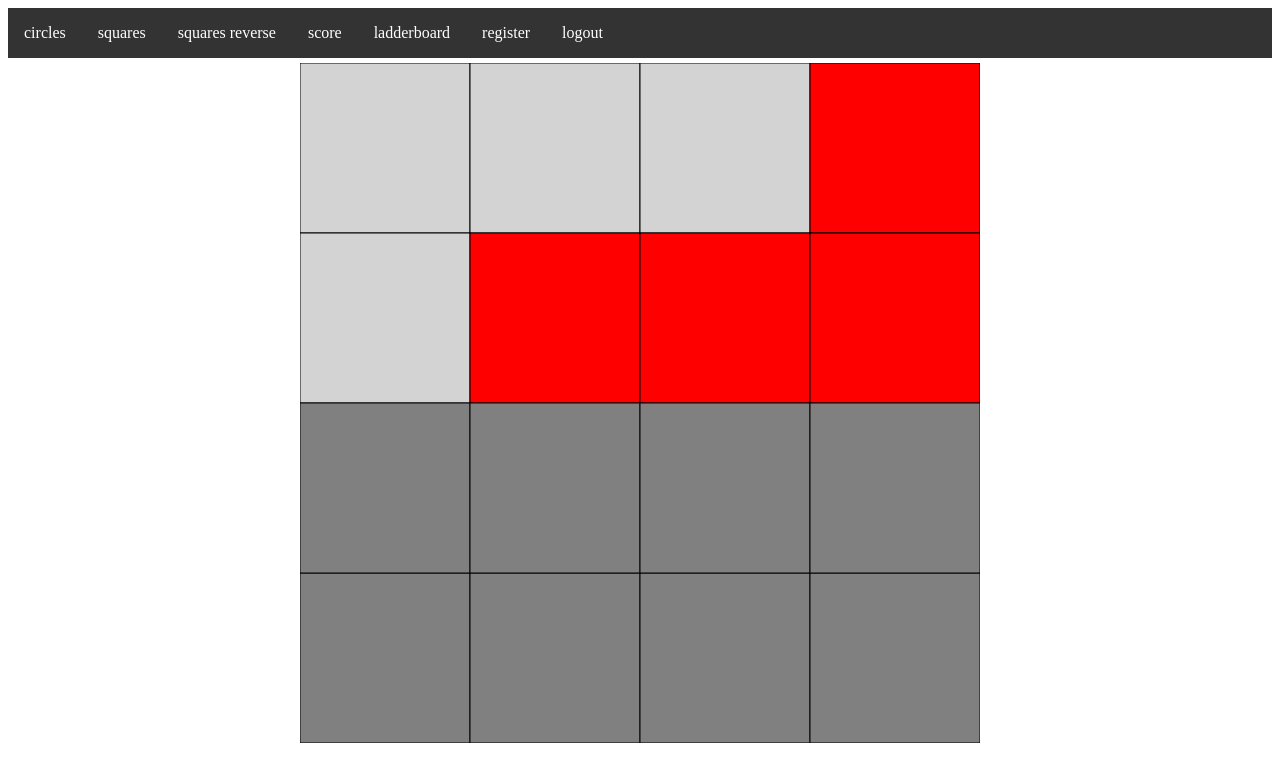
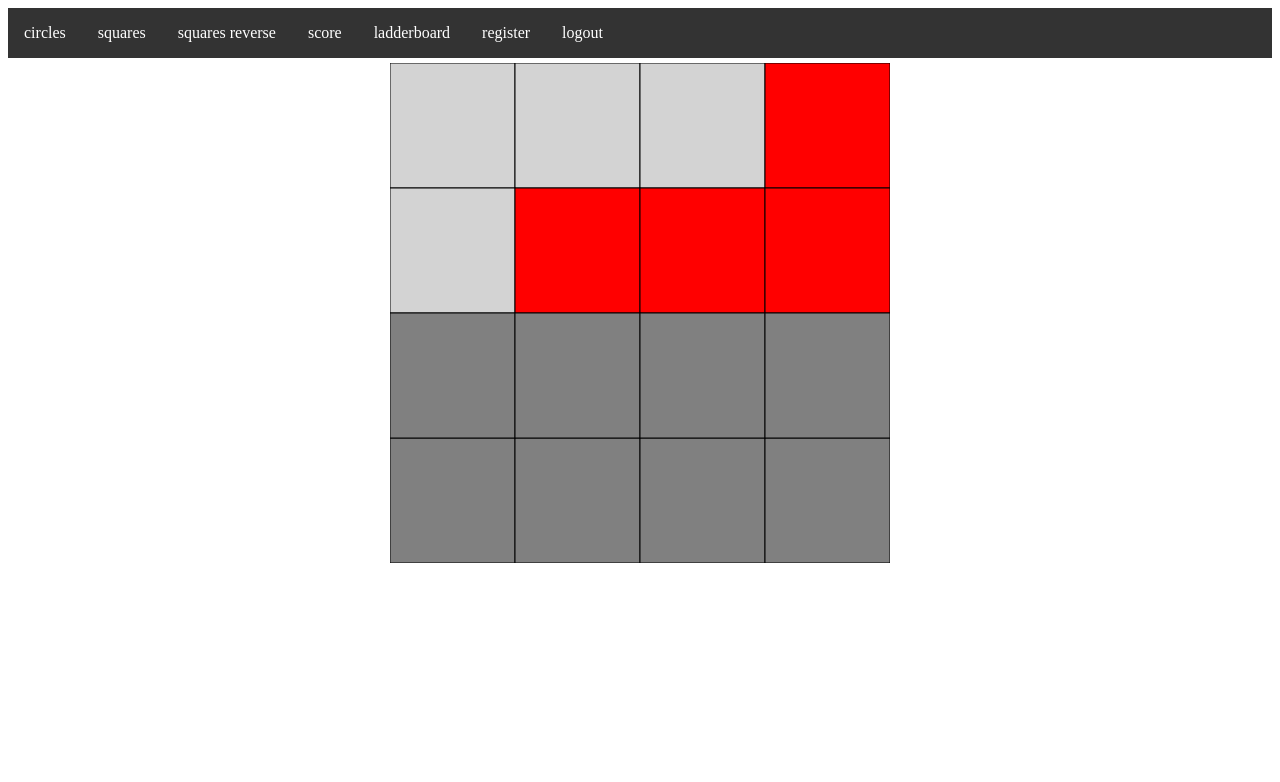
Before and after one commit to lukalajovic12/ll_memory_game, an Angular app in the folder frontend/: page /squares-reverse in a window 1280 px wide. Both pictures are taken after a click on the button "start game". Shown: the top 782 px of the page. Built offline with nearby package versions, Linux system fonts and the light colour scheme.

Commit message:
this is better

```diff
--- a/frontend/src/app/circle-memory/circle-memory.component.html
+++ b/frontend/src/app/circle-memory/circle-memory.component.html
@@ -5,8 +5,8 @@
 [points]="points"
 [startGame]="startGame"
 [showData]="showDataCanvas">
-<svg [attr.width]="windowSize.width"
-[attr.height]="windowSize.height" class="svg_canvas" *ngIf="showGameCanvas" [@fadeInOut]>
+<svg [attr.width]="windowSize"
+[attr.height]="windowSize" class="svg_canvas" *ngIf="showGameCanvas" [@fadeInOut]>
     <line *ngFor="let l of generateLines()" [attr.x1]="l.x1" [attr.x2]="l.x2" [attr.y1]="l.y1" [attr.y2]="l.y2" style="stroke:black;stroke-width:2"  />
     <circle class="game_circle"
      *ngFor="let c of circles; let i = index"
--- a/frontend/src/app/circle-memory/circle-memory.component.ts
+++ b/frontend/src/app/circle-memory/circle-memory.component.ts
@@ -111,10 +111,10 @@ export class CircleMemoryComponent extends GameBase {
       sq.push(i);
     }
     let shuffledNumbers = sq.sort((a, b) => 0.5 - Math.random());
-    this.radius = Math.max(this.windowSize.width/(Math.max(this.numberOfCircles,8))-10,10);
+    this.radius = Math.max(this.windowSize/(Math.max(this.numberOfCircles,8))-10,10);
     for(let i=0;i<this.numberOfCircles;i++){
-     let xx = i*(this.windowSize.width/this.numberOfCircles )+5*this.radius/8;
-     let yy = Math.floor(this.radius*2+Math.random() * ((this.windowSize.height-this.radius)-2*this.radius*2));
+     let xx = i*(this.windowSize/this.numberOfCircles )+5*this.radius/8;
+     let yy = Math.floor(this.radius*2+Math.random() * ((this.windowSize-this.radius)-2*this.radius*2));
       let c:SVGCircle = {x:xx,y:yy};
       this.circles.push(c);
       let nu:SVGNumber = {x:xx,y:yy,n:shuffledNumbers[i]};
--- a/frontend/src/app/game-base.ts
+++ b/frontend/src/app/game-base.ts
@@ -17,7 +17,7 @@ export abstract class GameBase implements OnInit {
   protected lives = 0;
   protected points = 0;
 
-  protected windowSize: WindowSize;
+  protected windowSize: number;
 
   protected incressLevel=false;
 
--- a/frontend/src/app/game-template/game-template.component.ts
+++ b/frontend/src/app/game-template/game-template.component.ts
@@ -29,7 +29,7 @@ export class GameTemplateComponent implements OnInit  {
 
   @Input() showData;
 
-  protected windowSize: WindowSize;
+  protected windowSize: number;
 
   startTheGame(){
     this.startGame();
@@ -37,7 +37,7 @@ export class GameTemplateComponent implements OnInit  {
 
   protected sidesWidth():number {
     let width = window.innerWidth;
-    return (width-this.windowSize.width)/2;
+    return (width-this.windowSize)/2;
   }
 
   constructor(private _userService: UserService){}
--- a/frontend/src/app/game-util.ts
+++ b/frontend/src/app/game-util.ts
@@ -53,18 +53,22 @@ export function saveData(title:string,gamePoints:number,http:HttpClient,userServ
 
   export interface WindowSize { width: number, height: number }
 
-  export function updateWindowSize(): WindowSize {
+  export function updateWindowSizes(): WindowSize {
     // Use Renderer2 to get the window size
     const width = window.innerWidth;
     const height = window.innerHeight-120;
+    // Store the window size in your class property
+    let maxSize=500;
+    let svgWidth=Math.min(maxSize,width);
+    let svgHeight=Math.min(maxSize,height);
+    svgWidth>svgHeight?svgWidth=svgHeight:svgHeight=svgWidth
 
-    // Store the window size in your class property
 
-    let maxSize=1200;
-    let svgWidth=0;
-    width<maxSize?svgWidth=width:svgWidth=maxSize;
-    let svgHeight=0;
-    height<maxSize?svgHeight=height:svgHeight=maxSize;
-    svgHeight>svgWidth?svgHeight=svgWidth:svgWidth=svgHeight;
     return {width:svgWidth,height:svgHeight}
   }
+
+  export function updateWindowSize(): number {
+    // Use Renderer2 to get the window size
+    let sizes=updateWindowSizes();
+    return Math.min(sizes.width,sizes.height);
+  }
--- a/frontend/src/app/square-memory/square-memory.component.html
+++ b/frontend/src/app/square-memory/square-memory.component.html
@@ -5,13 +5,13 @@
 [startGame]="startGame"
 [showData]="showDataCanvas"
 >
-    <svg [attr.width]="windowSize.width" [attr.height]="windowSize.width" *ngIf="showGameCanvas" [@fadeInOut]>
+    <svg [attr.width]="windowSize" [attr.height]="windowSize" *ngIf="showGameCanvas" [@fadeInOut]>
         <rect *ngFor="let k of squares" [attr.fill]="squareColor(k)"
         stroke="black"
-        [attr.width]="windowSize.width/numberOfSquares"
-        [attr.height]="windowSize.width/numberOfSquares"
-        [attr.x]=" k.column*windowSize.width/numberOfSquares"
-        [attr.y]="k.row*windowSize.width/numberOfSquares"
+        [attr.width]="windowSize/numberOfSquares"
+        [attr.height]="windowSize/numberOfSquares"
+        [attr.x]=" k.column*windowSize/numberOfSquares"
+        [attr.y]="k.row*windowSize/numberOfSquares"
         (click)="checkSquare(k)" />
     </svg>
 </app-game-template>
--- a/frontend/src/app/square-reverse-memory/square-reverse-memory.component.html
+++ b/frontend/src/app/square-reverse-memory/square-reverse-memory.component.html
@@ -5,20 +5,20 @@
 [startGame]="startGame"
 [showData]="showDataCanvas"
 >
-<svg [attr.width]="windowSize.width" [attr.height]="windowSize.width" *ngIf="showGameCanvas" [@fadeInOut]>
+<svg [attr.width]="windowSize" [attr.height]="windowSize" *ngIf="showGameCanvas" [@fadeInOut]>
     <rect *ngFor="let k of squares" [attr.fill]="squareColor(k)"
     stroke="black"
-    [attr.width]="windowSize.width/numberOfSquares"
-    [attr.height]="windowSize.width/numberOfSquares"
-    [attr.x]=" k.column*windowSize.width/numberOfSquares"
-    [attr.y]="k.row*windowSize.width/numberOfSquares"
+    [attr.width]="windowSize/numberOfSquares"
+    [attr.height]="windowSize/numberOfSquares"
+    [attr.x]=" k.column*windowSize/numberOfSquares"
+    [attr.y]="k.row*windowSize/numberOfSquares"
      />
     <rect *ngFor="let k of squaresReverse" [attr.fill]="squareReverseColor(k)"
     stroke="black"
-    [attr.width]="windowSize.width/numberOfSquares"
-    [attr.height]="windowSize.width/numberOfSquares"
-    [attr.x]=" k.column*windowSize.width/numberOfSquares"
-    [attr.y]="k.row*windowSize.width/numberOfSquares"
+    [attr.width]="windowSize/numberOfSquares"
+    [attr.height]="windowSize/numberOfSquares"
+    [attr.x]=" k.column*windowSize/numberOfSquares"
+    [attr.y]="k.row*windowSize/numberOfSquares"
     (click)="checkSquare(k)" />
 </svg>
 </app-game-template>
```
